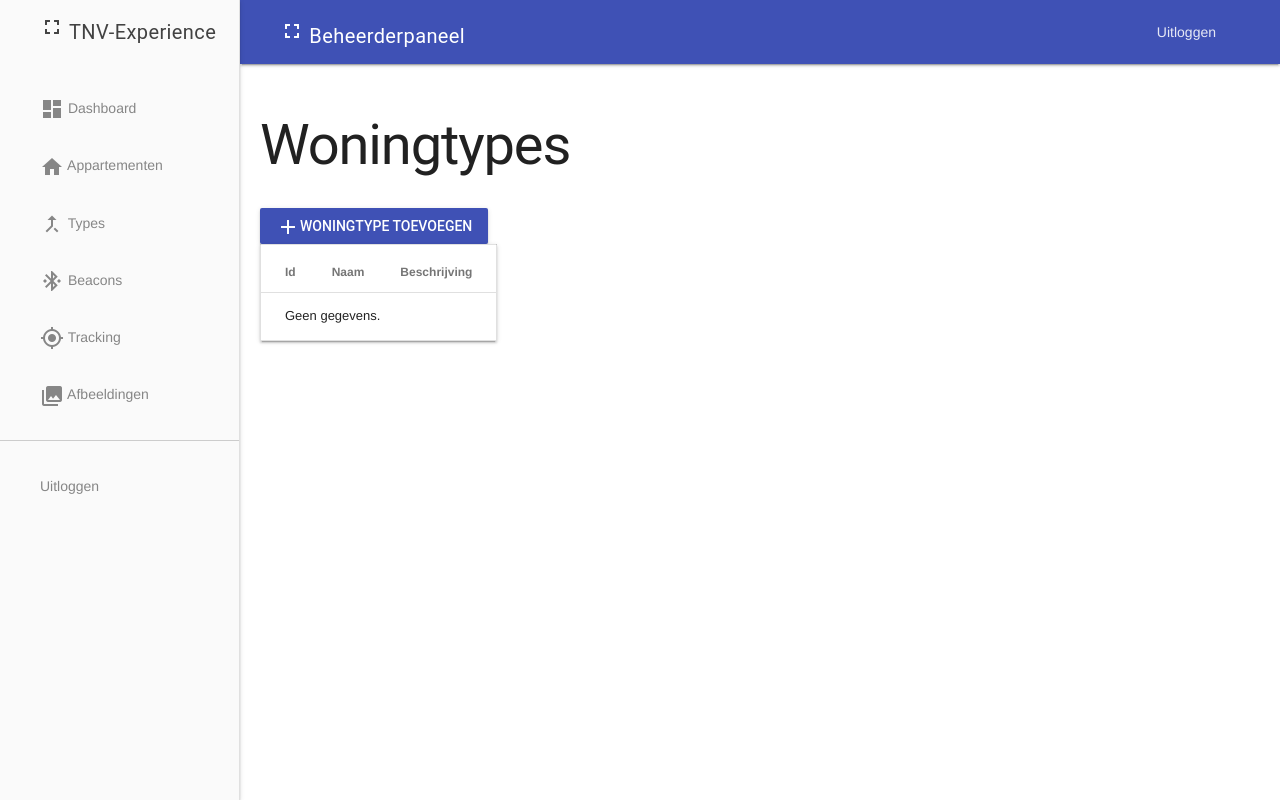
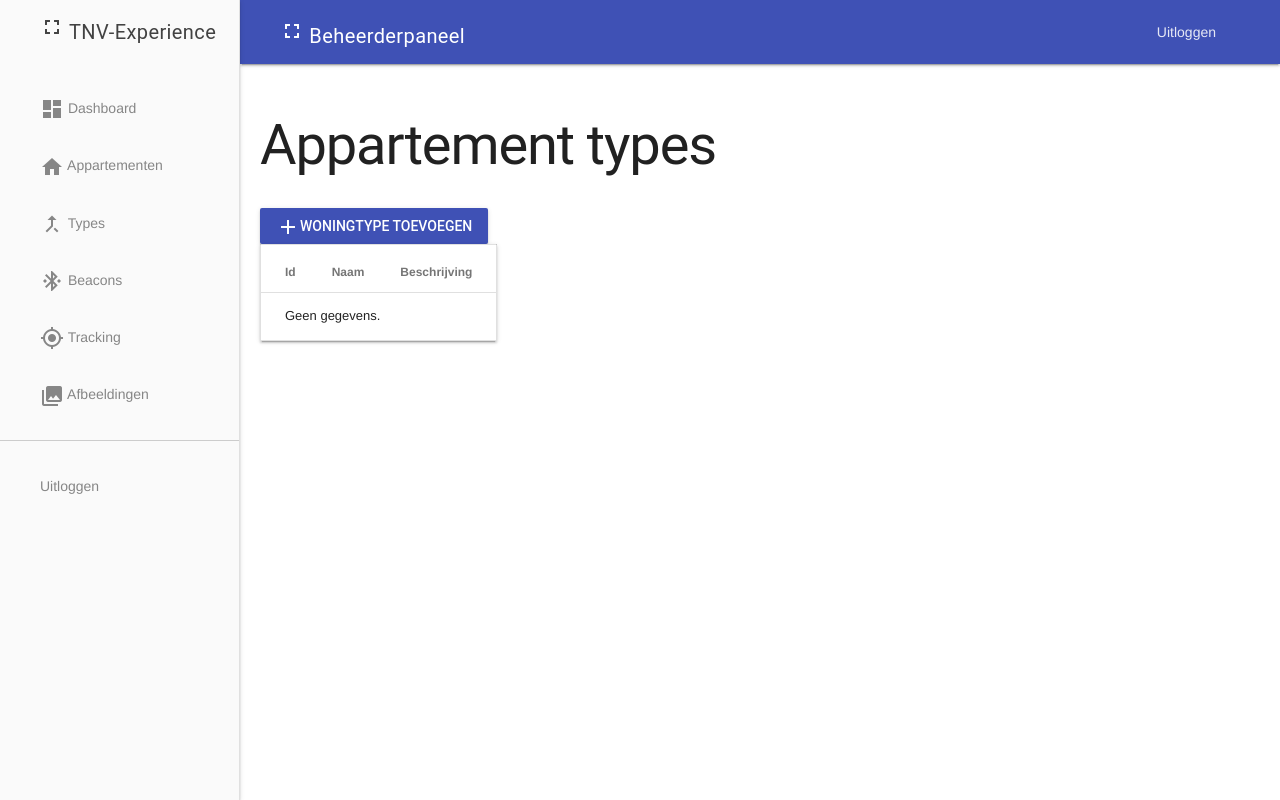
Before and after one commit to TVN-Experience/backend_admin, a PHP site: page /types in a window 1280 px wide. Run offline with PHP 8.4, Linux system fonts and the light colour scheme; the visitor is signed in with stand-in values (Sample User, id 1); data that the repository does not hold is empty.

Commit message:
fix types text

```diff
--- a/dashboard.php
+++ b/dashboard.php
@@ -33,7 +33,7 @@
 					// (required)endpoint, id, parameters
 				?>
 
-				<iframe height="500" src="https://www.youtube.com/embed/2tUaYRVTch0?rel=0?ecver=1&autoplay=1" frameborder="0" allowfullscreen></iframe>
+				<iframe height="500" src="https://www.youtube.com/embed/2tUaYRVTch0?rel=0?ecver=1" frameborder="0" allowfullscreen></iframe>
 
 			</div>
 		</main>
--- a/types.php
+++ b/types.php
@@ -25,7 +25,7 @@ $types = $apiConnection->get("types");
 			//displayMessage("");
 			?>
 
-			<h1>Woningtypes</h1>
+			<h1>Appartement types</h1>
 
 			<a class="buttonlink" href="addType">
 				<button class="mdl-button mdl-js-button mdl-button--raised mdl-button--colored mdl-js-ripple-effect"><i class="material-icons">add</i>Woningtype toevoegen</button>
```
